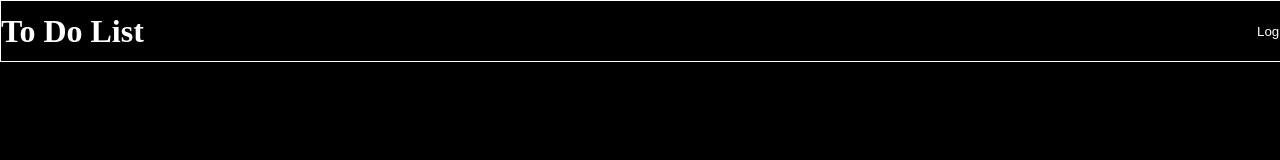
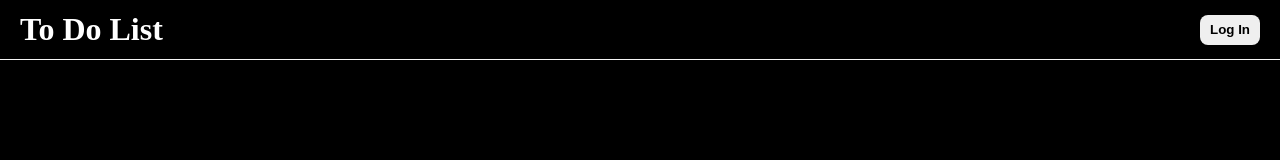
Before and after one commit to AkshaySharma-87/Practice-projects, a plain HTML site: page index.html in a window 1280 px wide. Drawn offline with Linux system fonts and the light colour scheme.

Commit message:
completed header css

```diff
--- a/index.html
+++ b/index.html
@@ -9,8 +9,13 @@
   <body>
     <header>
       <h1>To Do List</h1>
-      <button class="login-btn" id="login-btn" onclick="handleLogin()">
-        LogIn
+      <button
+        type="button"
+        class="login-btn"
+        id="login-btn"
+        onclick="handleLogin()"
+      >
+        Log In
       </button>
     </header>
     <main></main>
--- a/style.css
+++ b/style.css
@@ -1,4 +1,5 @@
 body {
+  box-sizing: border-boxx;
   margin: 0px;
   background-color: black;
   color: white;
@@ -8,30 +9,29 @@ main {
   width: calc(100vh - 210px);
 }
 header {
-  border: solid;
-  border-width: 1px;
   height: 60px;
+  padding: 20px;
   width: 100%;
+  box-sizing: border-box;
   display: flex;
-  flex-direction: row;
   justify-content: space-between;
   align-items: center;
-  button {
-    background-color: black;
-    border: none;
-    color: white;
+  border-bottom: 1px solid whitesmoke;
+}
 
-}
-button:hover{
-  border: solid;
-  border-color: white;
-}
 footer {
   height: 150px;
   width: 100%;
 }
 .login-btn {
   border: none;
-  width: 30px;
-  height: 20px;
+  width: 60px;
+  height: 30px;
+  border-radius: 8px;
+  font-weight: 750;
+  transition: 300ms ease-in-out;
+  &:hover {
+    background-color: rgb(241, 60, 60);
+    color: whitesmoke;
+  }
 }
```
